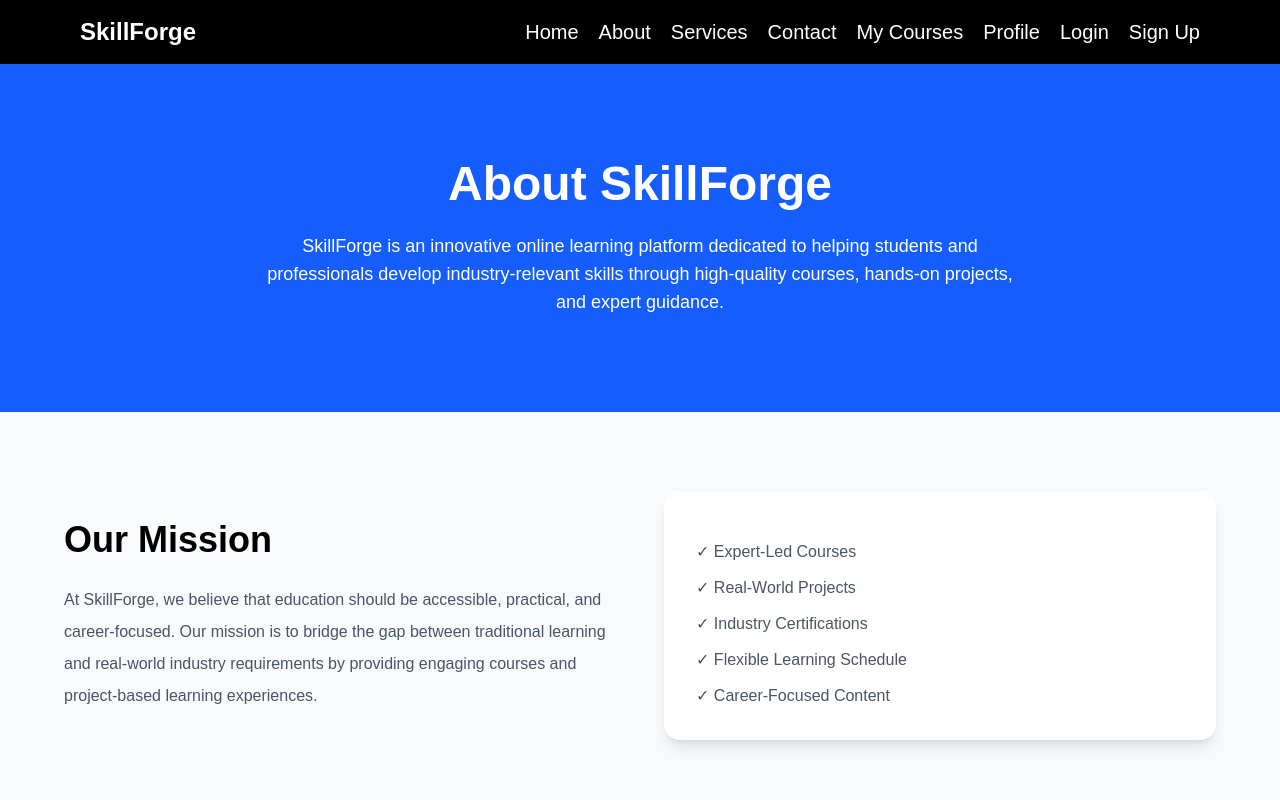
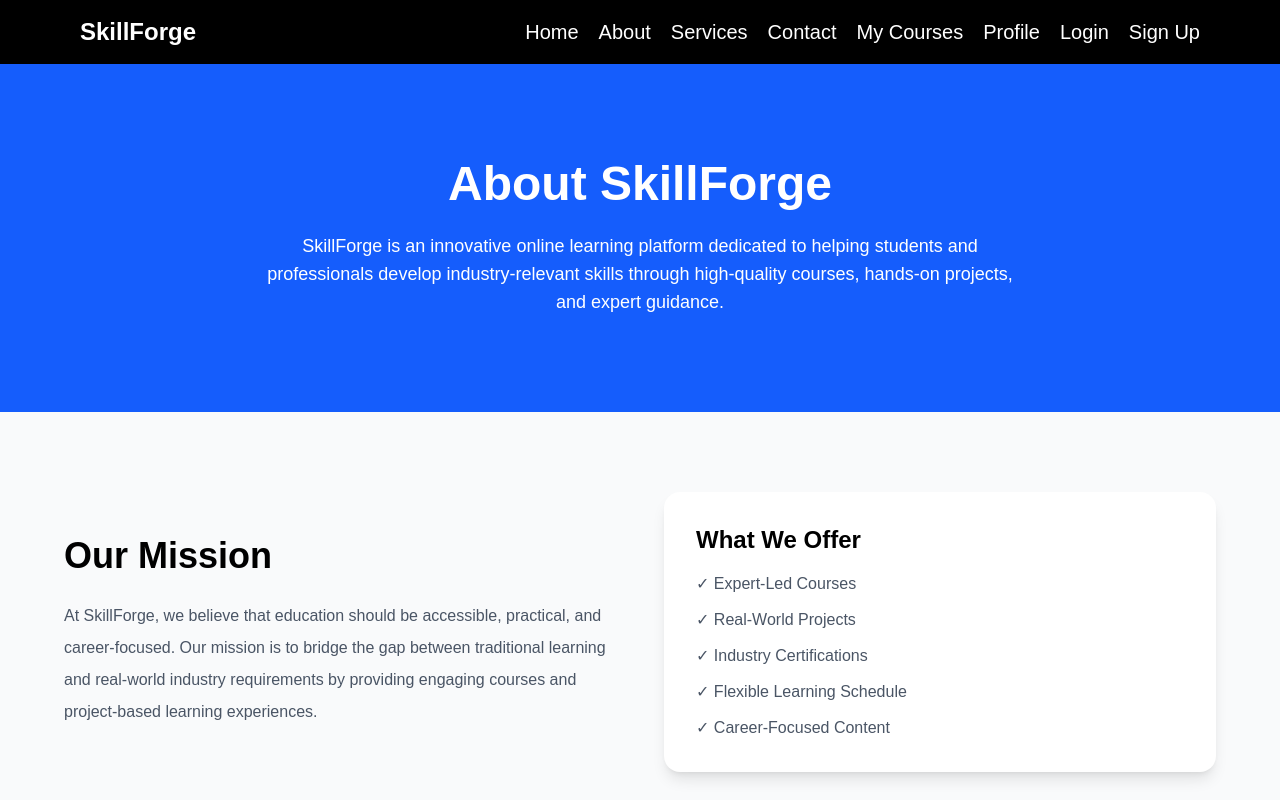
Before and after one commit to gauravkumar2005/SkillForge, a Next.js app: page /About in a window 1280 px wide. Shown: the top 800 px of the page. Built offline with nearby package versions, Linux system fonts and the light colour scheme.

Commit message:
update about page code

```diff
--- a/src/app/About/page.jsx
+++ b/src/app/About/page.jsx
@@ -33,7 +33,7 @@ export default function AboutPage() {
 
           <div className="bg-white p-8 rounded-2xl shadow-lg">
             <h3 className="text-2xl text-black font-semibold mb-4">
-
+              What We Offer
             </h3>
 
             <ul className="space-y-3 text-gray-600">
```
